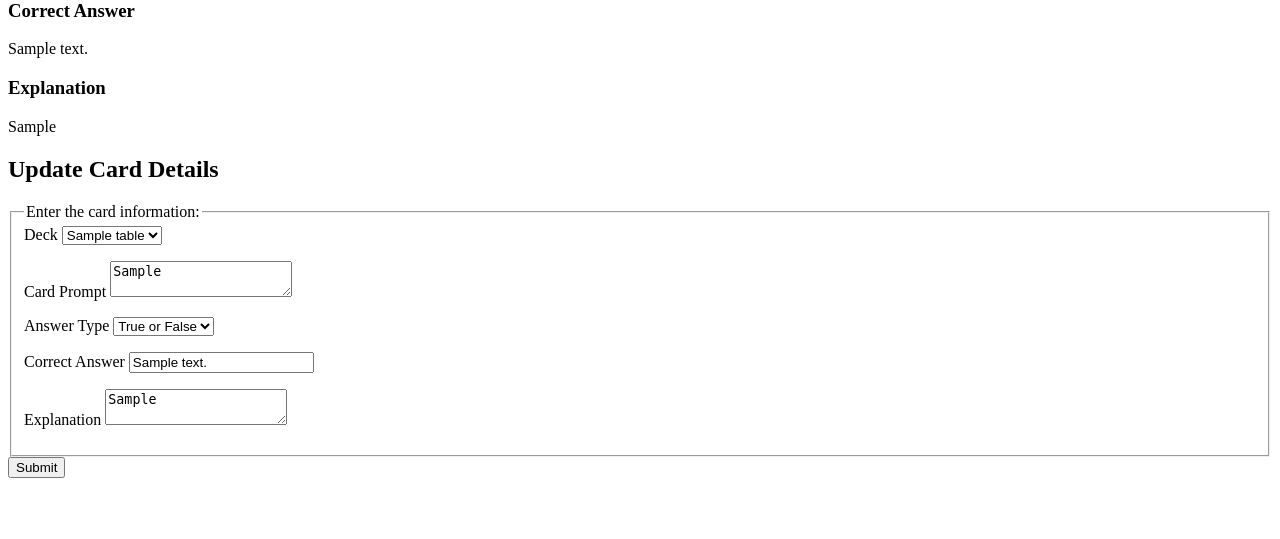
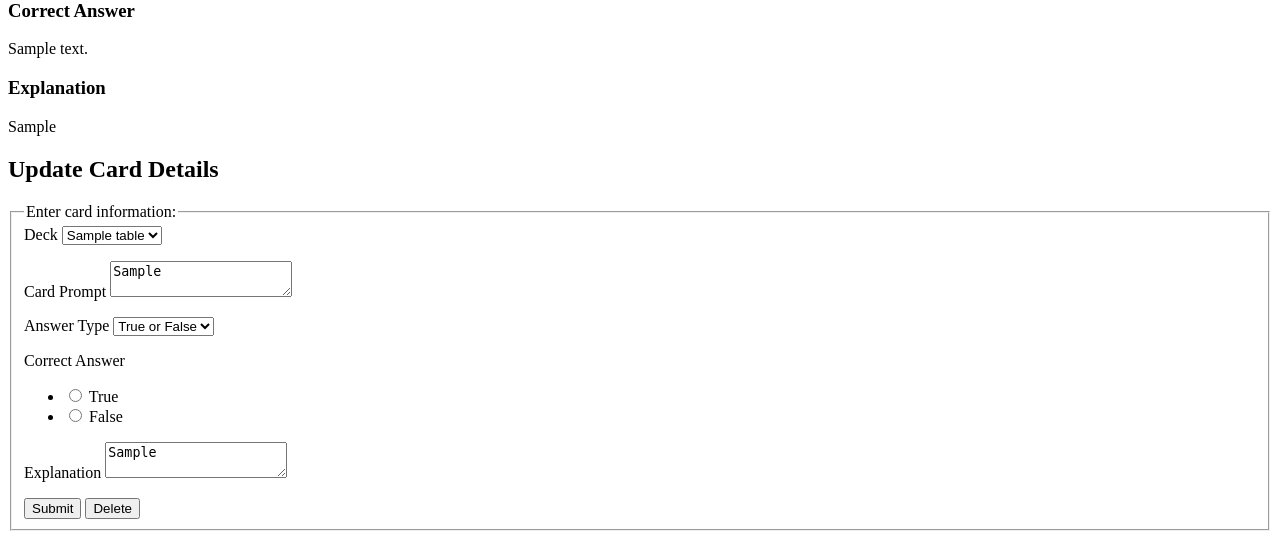
Before and after one commit to JoshBroughton/learnit, a Flask app: page /cards/1 in a window 1280 px wide. Shown: the part 313-852 px from the top of the page. Before the commit the page ends 791 px from the top, so only its background shows below. Run offline with Flask 2, Linux system fonts and the light colour scheme; a user stored in the database is signed in; tables that the repository leaves empty hold one stand-in row (values such as "Sample post").

Commit message:
added delete card button, fixed update route, fixed reset deck button to redirect to deck page, added explanation display when answer is incorrect

```diff
--- a/learnit_app/main/forms.py
+++ b/learnit_app/main/forms.py
@@ -12,9 +12,10 @@ class CardForm(FlaskForm):
     deck = QuerySelectField('Deck', query_factory=deck_factory, validators=[DataRequired()])
     prompt = TextAreaField('Card Prompt', validators=[DataRequired(), Length(max=1000)])
     answer_type = SelectField('Answer Type', choices=AnswerTypes.enum_choices())
-    correct_answer = StringField('Correct Answer', validators=[DataRequired(), Length(max=100)])
+    correct_answer = RadioField('Correct Answer', validators=[DataRequired()], choices=["True", "False"])
     explanation = TextAreaField('Explanation', validators=[DataRequired(), Length(max=1000)])
     submit = SubmitField('Submit')
+    delete = SubmitField('Delete')
 
 
 class DeckForm(FlaskForm):
--- a/learnit_app/main/routes.py
+++ b/learnit_app/main/routes.py
@@ -45,16 +45,20 @@ def card_detail(card_id):
     card = Card.query.get(card_id)
     form = CardForm(obj=card)
 
+    if form.delete.data:
+        Card.query.filter_by(id=card_id).delete()
+        db.session.commit()
+        return redirect('/')
+
     if form.validate_on_submit():
-        new_card = Card(
-            deck_id = form.deck.data.id,
-            author_id = current_user.id,
-            prompt = form.prompt.data,
-            answer_type = form.answer_type.data,
-            correct_answer = form.correct_answer.data,
-            explanation = form.explanation.data
-        )
-        db.session.add(new_card)
+        card.deck_id = form.deck.data.id,
+        card.author_id = current_user.id,
+        card.prompt = form.prompt.data,
+        card.answer_type = form.answer_type.data,
+        card.correct_answer = form.correct_answer.data,
+        card.explanation = form.explanation.data
+
+        db.session.add(card)
         db.session.commit()
 
         flash('Card Updated')
@@ -85,6 +89,7 @@ def deck_detail(deck_id):
     cards = deck.cards
     forms = {}
     user = current_user
+    incorrect = None
 
     for card in cards:
         if card.answer_type == AnswerTypes.TRUEFALSE:
@@ -94,10 +99,7 @@ def deck_detail(deck_id):
 
     for card, form in forms.items():
         if form.validate_on_submit() and form.submit.data:
-            print(form.input.data)
-            print(card)
             this_card = Card.query.get(int(card))
-            print(this_card.correct_answer)
             if this_card.correct_answer == form.input.data:
                 studied = StudiedCards(
                     card_id = this_card.id,
@@ -108,14 +110,12 @@ def deck_detail(deck_id):
                 user.studied.append(studied)
                 db.session.add(user)
                 db.session.commit()
-                print('Correct!')
             else:
-                print("Incorrect")
-                flash("Incorrect answer, try again!")
+                incorrect = card
+                print(incorrect)
 
     studied_cards = [card.card_id for card in user.studied]
-    print(studied_cards)
-    return render_template('deck.html', deck=deck, forms=forms, studied_cards=studied_cards)
+    return render_template('deck.html', deck=deck, forms=forms, studied_cards=studied_cards, incorrect=incorrect)
 
 @main.route('/decks/<deck_id>/cards', methods=['GET', 'POST'])
 @login_required
@@ -135,4 +135,4 @@ def reset_deck(deck_id):
             StudiedCards.query.filter_by(card_id=card.id).delete()
             db.session.commit()
 
-    return redirect(url_for('main.homepage'))
+    return redirect(f'/decks/{deck_id}')
--- a/learnit_app/models.py
+++ b/learnit_app/models.py
@@ -13,7 +13,6 @@ class FormEnum(enum.Enum):
 
 class AnswerTypes(FormEnum):
     TRUEFALSE = 'True or False'
-    TEXTINPUT = 'Text Input'
 
 class Card(db.Model):
     __tablename__ = "card_table"
--- a/learnit_app/templates/create_card_form.html
+++ b/learnit_app/templates/create_card_form.html
@@ -1,7 +1,7 @@
 <form method="POST">
   {{ form.csrf_token }}
   <fieldset>
-    <legend>Enter the card information:</legend>
+    <legend>Enter card information:</legend>
 
     {{ form.deck.label }}
     {{ form.deck }}
@@ -47,7 +47,8 @@
           <li class="error">{{ error }}</li>
       {% endfor %}
     </ul>
+
+    {{ form.submit }}
+    {{ form.delete }}
   </fieldset>
-
-  {{ form.submit }}
 </form>
--- a/learnit_app/templates/deck.html
+++ b/learnit_app/templates/deck.html
@@ -14,6 +14,9 @@
 {% for card in deck.cards %}
   {% if card.id not in studied_cards %}
     {{ study_card(card, forms[card.id|string]) }}
+    {% if card.id|string == incorrect %}
+      <p>Sorry, that is incorrect. Explanation: {{ card. explanation }}</p>
+    {% endif %}
   {% endif %}
 {% endfor %}
 
```
Also changed, not shown: learnit_app/database.db.
